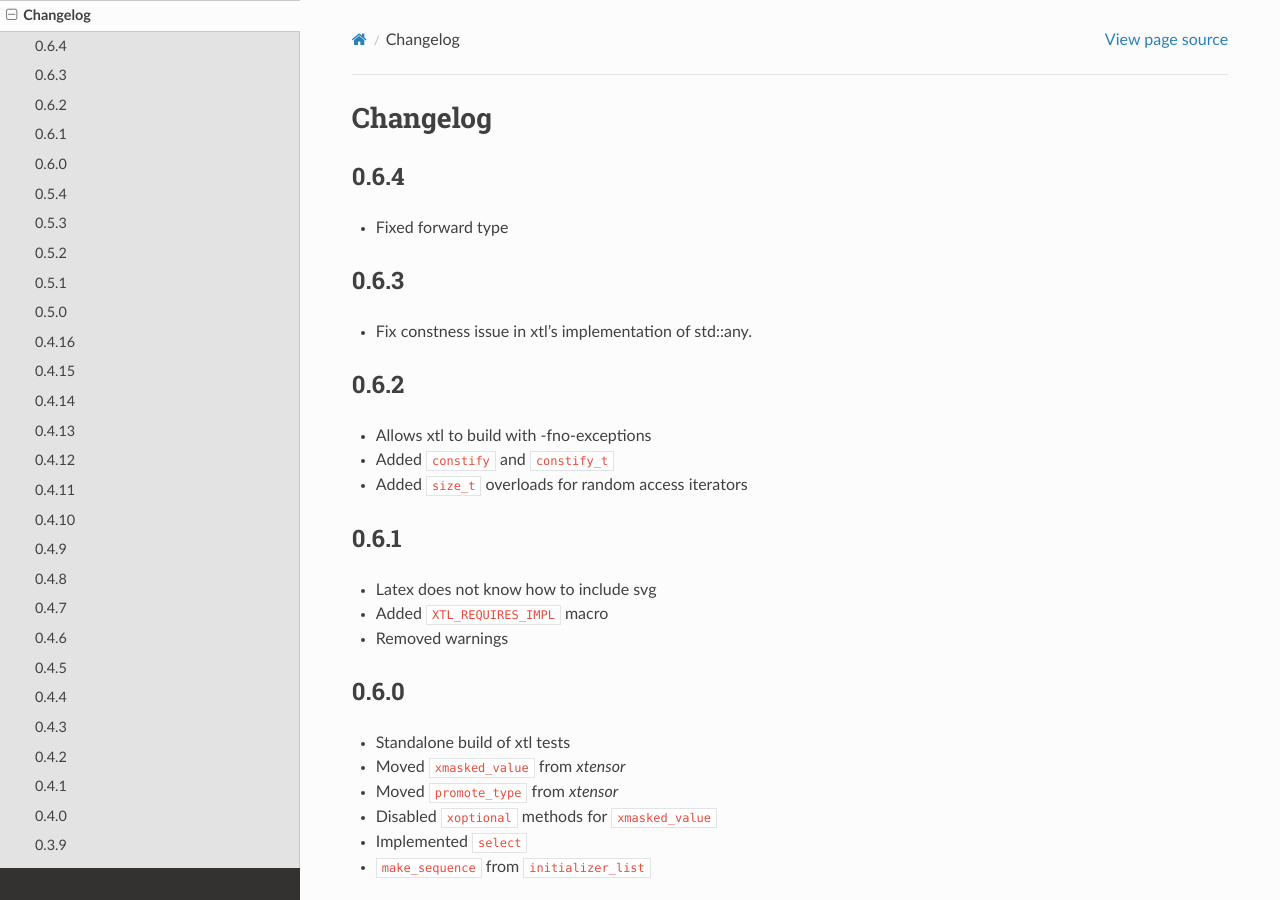
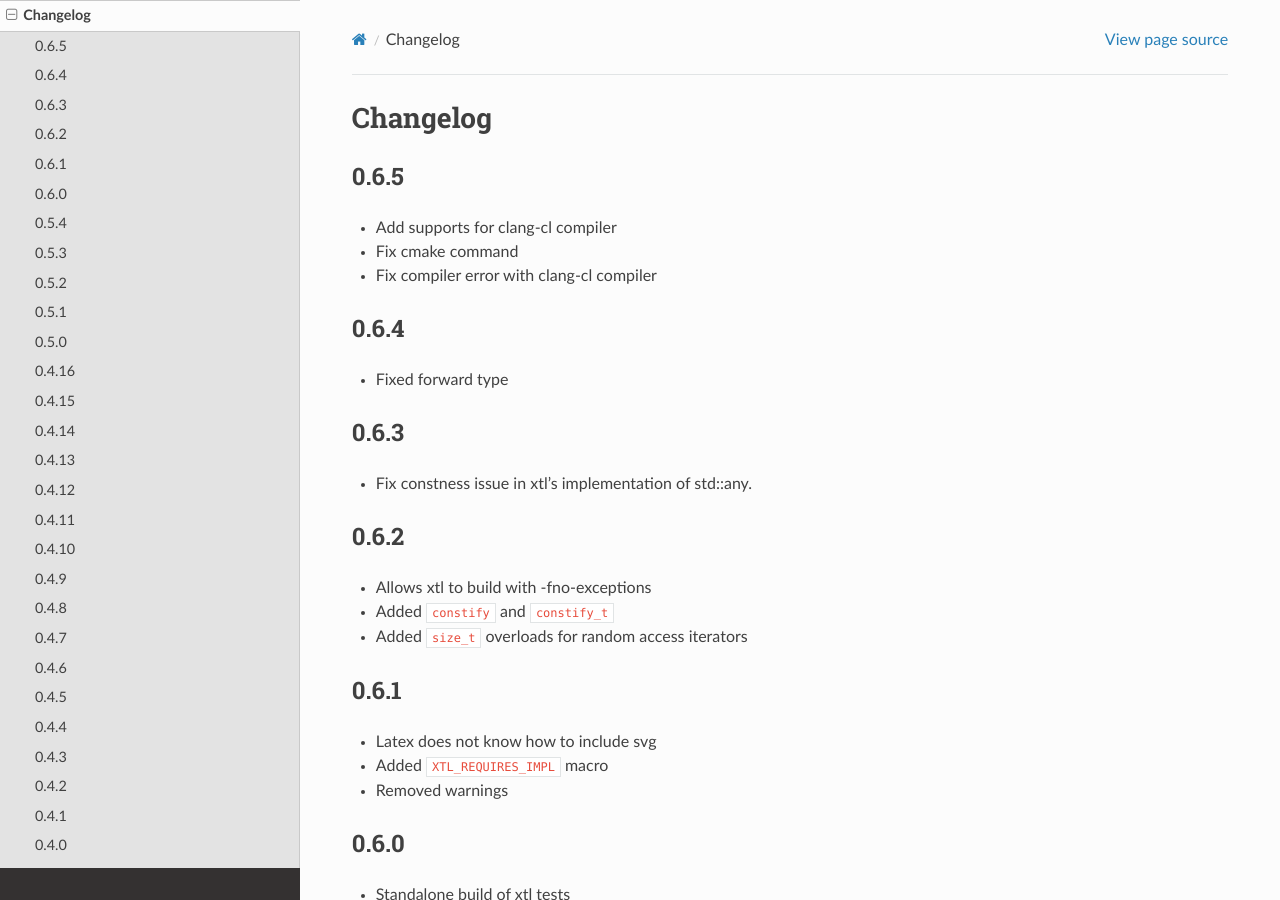
Before and after one commit to xtensor-stack/xtl, a Sphinx documentation site: the page built from docs/source/changelog.rst, in a window 1280 px wide and 900 px high. Built offline with Sphinx 7.4.7 and the Read the Docs theme 2.0.0, drawn with Linux system fonts in a browser that asks for light colours.

Commit message:
Release 0.6.5

```diff
--- a/docs/source/changelog.rst
+++ b/docs/source/changelog.rst
@@ -6,6 +6,13 @@
 
 Changelog
 =========
+
+0.6.5
+-----
+
+- Add supports for clang-cl compiler
+- Fix cmake command
+- Fix compiler error with clang-cl compiler
 
 0.6.4
 -----
```
Also changed, not shown: 1 other file.
